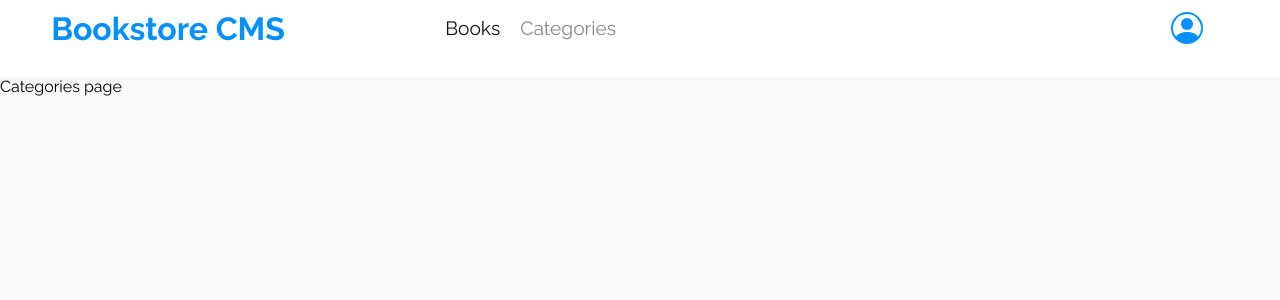
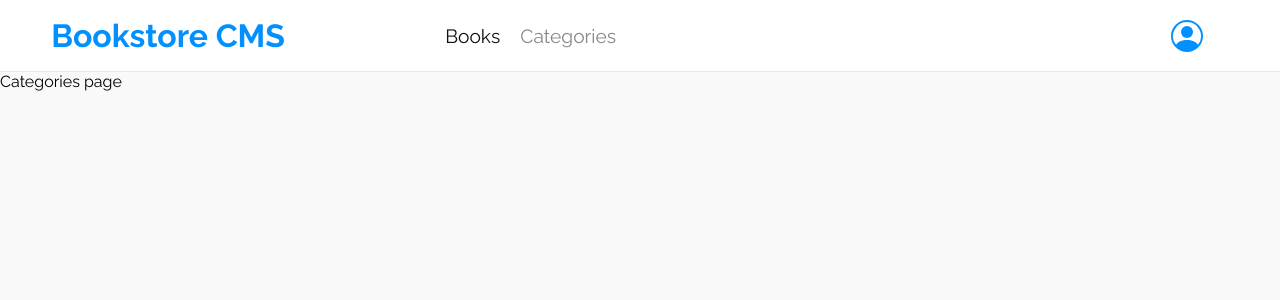
Before and after one commit to manzitresor/book_store, a React (Create React App) app: page /categories in a window 1280 px wide. Shown: the top 300 px of the page. Built offline with nearby package versions, Linux system fonts and the light colour scheme.

Commit message:
add changed progress position

```diff
--- a/src/components/Book.js
+++ b/src/components/Book.js
@@ -8,6 +8,7 @@
   return (
     <>
       <div className="book">
+        <div className="book-container">
           <div className="book-descr">
             <p className="action">{book.category}</p>
             <h4 className="book-title">{book.title}</h4>
@@ -21,6 +22,7 @@
             </ul>
           </div>
           <Completed />
+        </div>
         <Chapter />
       </div>
     </>
--- a/src/components/Chapter.js
+++ b/src/components/Chapter.js
@@ -4,7 +4,7 @@
 function Chapter() {
   return (
     <>
-      <div>
+      <div className="complited-container">
         <span className="line" />
         <div className="chapter-container">
           <h2 className="current">current chapter</h2>
--- a/src/styles/App.css
+++ b/src/styles/App.css
@@ -17,10 +17,10 @@
   display: flex;
   justify-content: space-between;
   align-items: center;
-  padding-bottom: 20px;
-  height: 4.8rem;
+  height: 4.5rem;
   background-color: #fff;
   font-family: 'Montserrat', sans-serif;
+  border-bottom: 1px solid #e8e8e8;
 }
 
 .navbar {
@@ -91,8 +91,8 @@
   background-color: #fff;
   height: 9rem;
   display: flex;
+  justify-content: space-between;
   align-items: center;
-  gap: 7%;
 }
 
 .book-descr {
@@ -149,10 +149,16 @@
 
 .main-completed {
   display: flex;
+  position: absolute;
+  margin: 5% 40%;
 }
 
 .oval {
-  width: 10%;
+  width: 30%;
+}
+
+.complited-container {
+  margin-right: 40px;
 }
 
 .comp-container {
```
Lines whose indentation alone changed are shown as unchanged.
